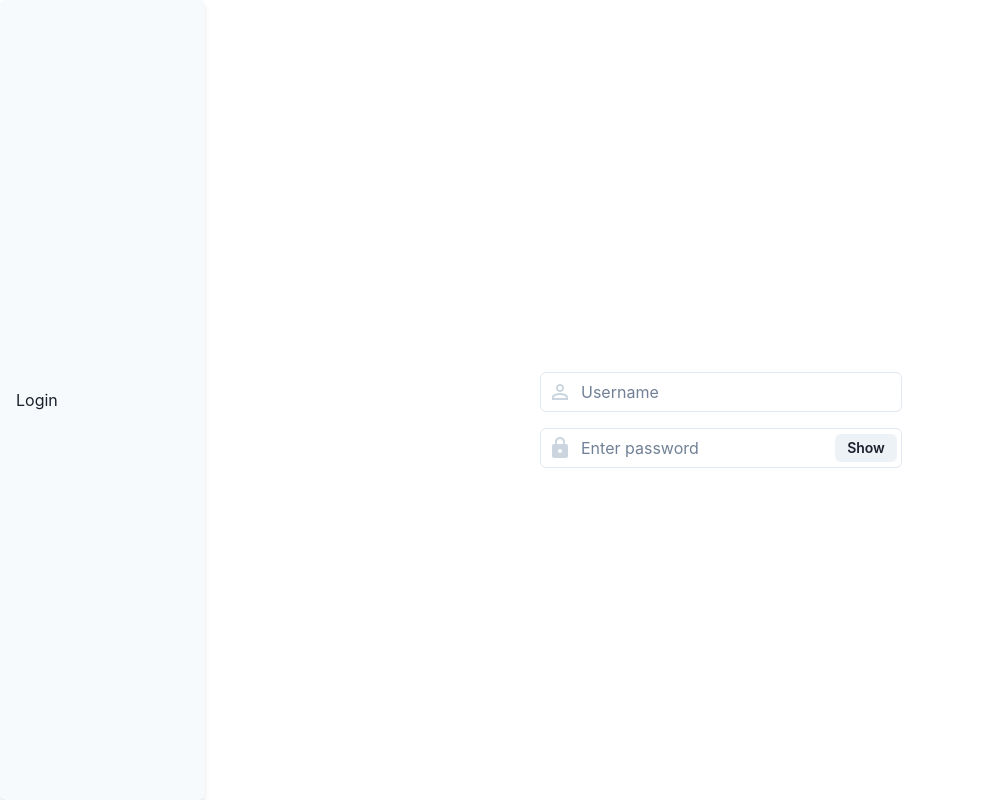
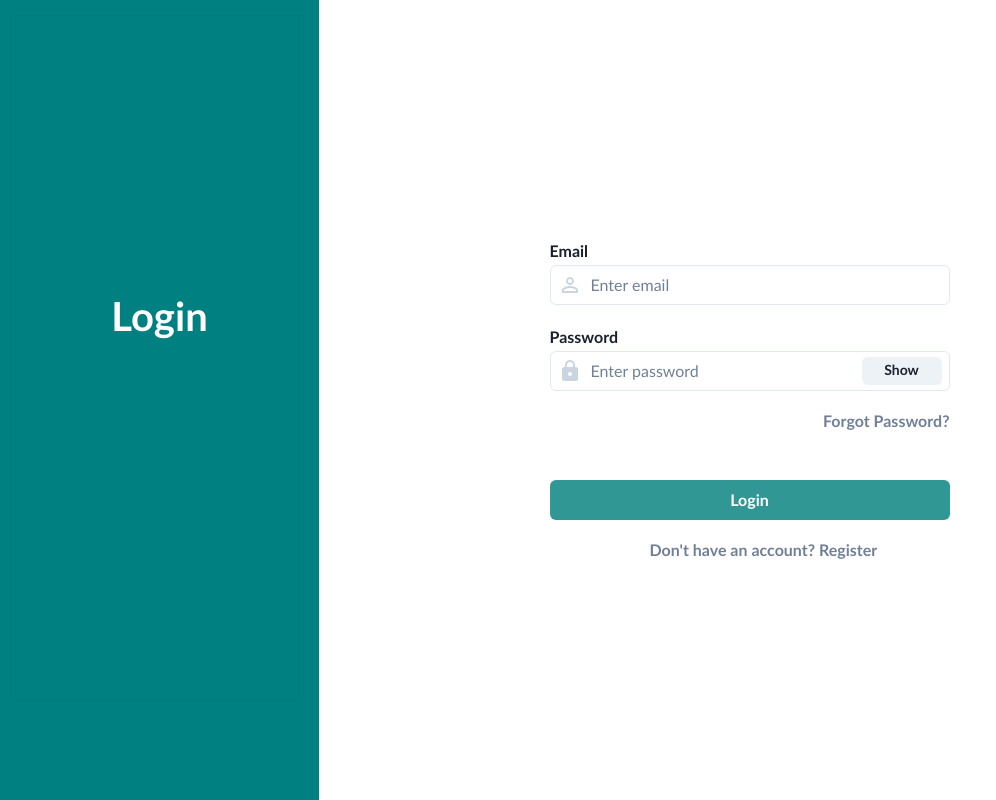
Before and after one commit to ubc-cpsc455-2024S/project-05_bus, a React (Vite) app in the folder client/: page / in a window 1280 px wide. Shown: the whole page, without its empty margins (0-996 px from the left). Built offline with nearby package versions, Linux system fonts and the light colour scheme.

Commit message:
Add styling. Add links if forget password or create account

```diff
--- a/client/src/components/LoginForm/LoginForm.css
+++ b/client/src/components/LoginForm/LoginForm.css
@@ -0,0 +1,41 @@
+.form-container {
+    width: 400px;
+    font-family: Calibri, sans-serif;
+    margin: 0 auto;
+}
+
+.input-title {
+    margin-bottom: 2px;
+}
+
+.input-container {
+    display: flex;
+    flex-direction: column;
+    gap: 20px;
+}
+
+.login-button {
+    width: 100%;
+    background-color: teal;
+    color: white;
+    margin-top: 50px;
+    text-align: center;
+    border-radius: 30px;
+}
+
+.forgot-password {
+    margin-top: 20px;
+    float: right;
+    border: none;
+    background-color: transparent;
+    cursor: pointer;
+}
+
+.forgot-password:hover {
+    text-decoration: underline;
+}
+
+.register-link {
+    margin-top: 20px;
+    margin-left: 100px;
+}
--- a/client/src/components/LoginForm/LoginForm.jsx
+++ b/client/src/components/LoginForm/LoginForm.jsx
@@ -2,17 +2,20 @@ import React from 'react';
 import { Icon, Input, InputGroup, InputRightElement, InputLeftElement, Button, Stack } from '@chakra-ui/react';
 import PersonOutlineIcon from '@mui/icons-material/PersonOutline';
 import LockIcon from '@mui/icons-material/Lock';
+import './LoginForm.css';
 
 export default function LoginForm() {
 
     function UsernameInput() {
         return (
+            <div>
                 <InputGroup>
                     <InputLeftElement pointerEvents='none'>
                         <Icon as={PersonOutlineIcon} color='gray.300'/>
                     </InputLeftElement>
-                <Input type='text' placeholder='Username' />
+                    <Input type='text' placeholder='Enter email' />
                 </InputGroup>
+            </div>
         );
     }
 
@@ -21,6 +24,7 @@ export default function LoginForm() {
         const handleClick = () => setShow(!show);
 
         return (
+            <div>
                 <InputGroup size='md'>
                     <InputLeftElement pointerEvents='none'>
                         <Icon as={LockIcon} color='gray.300' />
@@ -30,19 +34,31 @@ export default function LoginForm() {
                         type={show ? 'text' : 'password'}
                         placeholder='Enter password'
                     />
-                <InputRightElement width='4.5rem'>
-                    <Button h='1.75rem' size='sm' onClick={handleClick}>
+                    <InputRightElement width='6rem'>
+                        <Button h='1.75rem' w='5rem' size='sm' onClick={handleClick}>
                             {show ? 'Hide' : 'Show'}
                         </Button>
                     </InputRightElement>
                 </InputGroup>
+            </div>
         );
     }
 
     return (
-        <Stack spacing={4} maxW="sm" mx="auto" mt={10}>
+        <div className='form-container'>
+            <div className='input-container'>
+                <div className='input-div'>
+                    <p className='input-title'><b>Email</b></p>
                     <UsernameInput />
+                </div>
+                <div className='input-div'>
+                    <p className='input-title'><b>Password</b></p>
                     <PasswordInput />
-        </Stack>
+                </div>
+            </div>
+            <Button className='forgot-password' variant="link">Forgot Password?</Button>
+            <Button className='login-button' colorScheme='teal'>Login</Button>
+            <Button className='register-link' variant="link">Don't have an account?&nbsp;<b>Register</b></Button>
+        </div>
     );
 }
--- a/client/src/components/LoginPage/LoginPage.css
+++ b/client/src/components/LoginPage/LoginPage.css
@@ -5,7 +5,7 @@
 
 .login-sidebar {
     float: left;
-    width: 40%;
+    flex: 1;
     height: 100%;
     display: flex;
     flex-direction: column;
@@ -14,10 +14,10 @@
 
 .login-form {
     float: right;
-    width: 60%;
+    flex: 3;
     height: 100%;
     display: flex;
     flex-direction: column;
     justify-content: center;
-    padding: 0 350px 0 0px;
+    padding: 0 100px 0 0px;
 }
--- a/client/src/components/LoginPage/LoginPage.jsx
+++ b/client/src/components/LoginPage/LoginPage.jsx
@@ -2,7 +2,7 @@ import LoginForm from '../LoginForm/LoginForm';
 import LoginSidebar from '../LoginSidebar/LoginSidebar';
 import './LoginPage.css';
 
-const LoginPage = () => {
+export default function LoginPage() {
 
   return (
     <div className="login-container">
@@ -15,5 +15,3 @@ const LoginPage = () => {
     </div>
   );
 };
-
-export default LoginPage;
--- a/client/src/components/LoginSidebar/LoginSidebar.css
+++ b/client/src/components/LoginSidebar/LoginSidebar.css
@@ -0,0 +1,11 @@
+.login-sidebar {
+    flex: display;
+    padding: 16px 16px 100px;
+    background-color: teal;
+    box-shadow: 0 0 1px rgba(0, 0, 0, 0.1);
+    justify-content: center;
+    text-align: center;
+    color: white;
+    font-family: Calibri;
+    font-size: 40px;
+  }
--- a/client/src/components/LoginSidebar/LoginSidebar.jsx
+++ b/client/src/components/LoginSidebar/LoginSidebar.jsx
@@ -1,10 +1,11 @@
 import React from 'react';
 import { Box } from '@chakra-ui/react';
+import './LoginSidebar.css';
 
 export default function LoginSidebar({ value }) {
   return (
-    <Box className="login-sidebar" p={4} bg="gray.50" borderRadius="md" boxShadow="md">
-      {value}
+    <Box className="login-sidebar">
+      <b>{value}</b>
     </Box>
   );
 };
```
Lines whose indentation alone changed are shown as unchanged.
